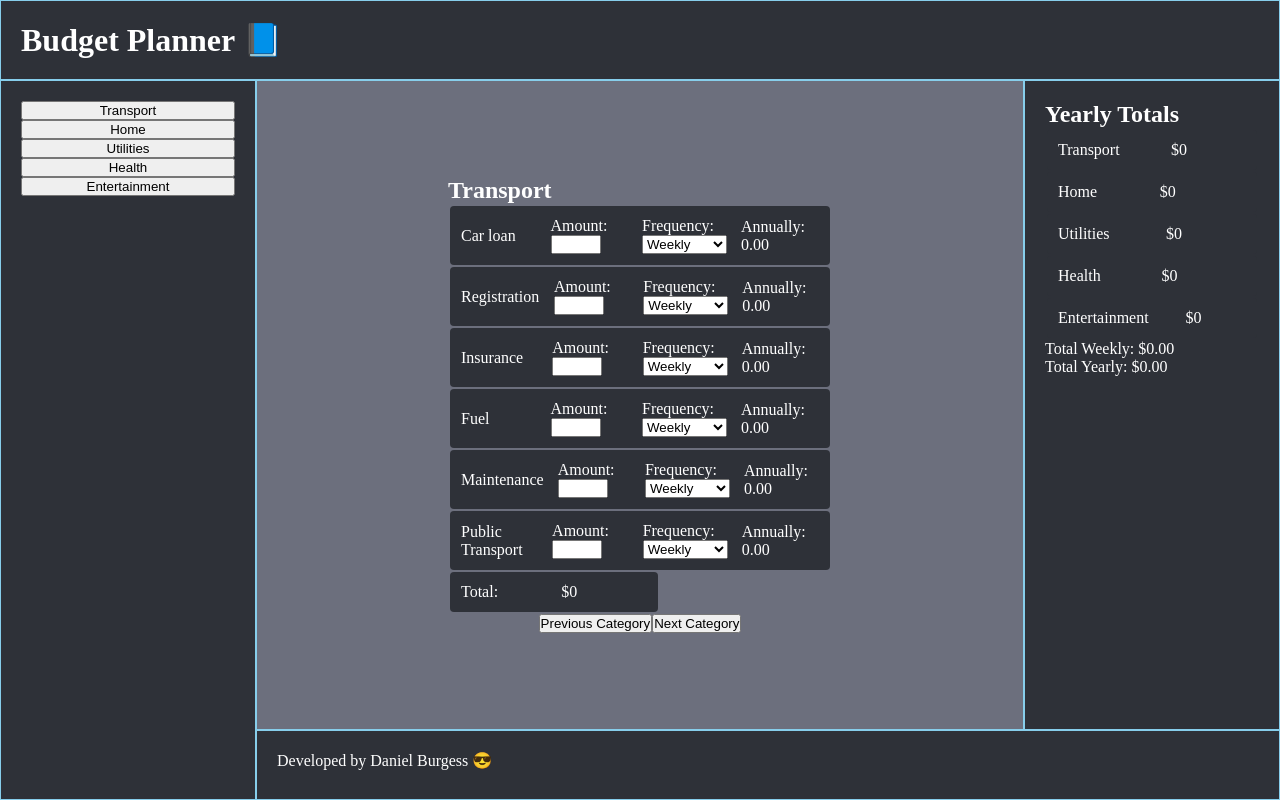
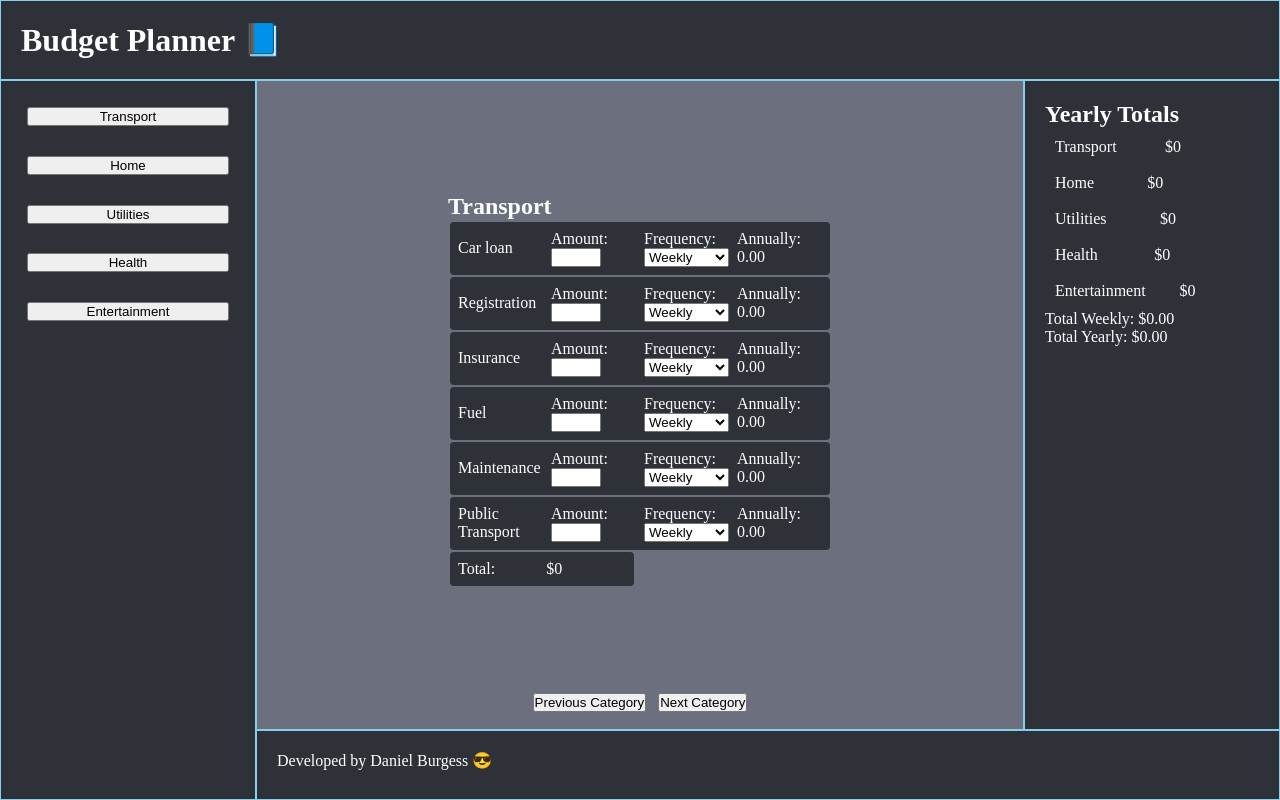
Before and after one commit to DBurgess93/budget-planner, a React (Create React App) app: page / in a window 1280 px wide. Built offline with nearby package versions, Linux system fonts and the light colour scheme.

Commit message:
Display Main content as grid and align

```diff
--- a/src/App.js
+++ b/src/App.js
@@ -68,7 +68,7 @@ const Category = ({
 
 const ToggleCategoryButtons = ({ handleNextCategory, handleBackCategory }) => {
   return (
-    <div>
+    <div className="toggle-cat-btns">
       <button
         onClick={handleBackCategory}
       >
@@ -94,7 +94,7 @@ const RunningTotals = ({ totalAllWeekly, totalAllCategories }) => {
 
 const CategoryListBtns = ({ categories, handleCategoryClick }) => {
   return (
-    <div className="category-list-btns">
+    <div className="cat-list-btns">
       {categories.map((category, index) => (
         <button
           key={index}
--- a/src/index.scss
+++ b/src/index.scss
@@ -2,6 +2,16 @@
   box-sizing: border-box;
   padding: 0;
   margin: 0;
+}
+
+button {
+  cursor: pointer;
+  margin: 6px;
+}
+
+nav {
+  display: grid;
+  grid-template-rows: 1fr 1fr 1fr;
 }
 
 .container {
@@ -44,15 +54,26 @@ nav {
 main {
   background: #6C6F7D;
   color: white;
-  padding: 20px;
+  padding: 12px;
   border: skyblue 1px solid;
+  place-items: center;
 }
 
 .content {
-  display: flex;
-  flex-direction: column;
-  justify-content: center;
-  align-items: center;
+  // display: flex;
+  // flex-direction: column;
+  // justify-content: space-evenly;
+  // align-items: center;
+  display: grid;
+  grid-template-areas:
+  "cat-table"
+  "toggle-cat-btns";
+  grid-template-columns: 1fr;
+  grid-template-rows: 1fr 30px;
+}
+
+.toggle-cat-btns {
+  grid-area: toggle-cat-btns;
 }
 
 .cat-table {
@@ -65,20 +86,22 @@ main {
     background-color: #2E3138;
     margin: 2px;
     padding: 3px;
+    grid-area: cat-table;
   }
   td {
     width: calc(100%/4);
       input {
         width: 50px;
       }
-      padding: 6px;
+      padding: 3px;
   }
   p {
     margin: 0;
   }
 }
 
-.category-list-btns {
+.cat-list-btns {
   display: flex;
   flex-direction: column;
+  justify-content: space-between;
 }
```
